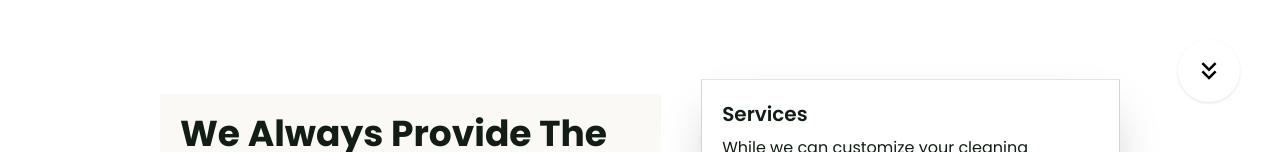
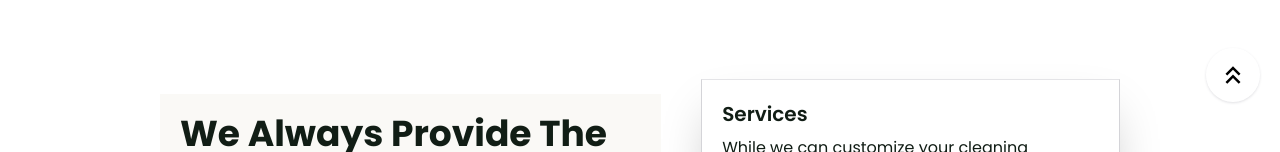
Before and after one commit to DsDigitalz/Business-Cleaning-Services-Website, a React (Vite) app: page / in a window 1280 px wide. Shown: the part 618-770 px from the top of the page. Built offline with nearby package versions, Linux system fonts and the light colour scheme.

Commit message:
modified the Scroll component

```diff
--- a/src/Components/Scroll.jsx
+++ b/src/Components/Scroll.jsx
@@ -1,10 +1,10 @@
 import React from 'react'
-import { MdKeyboardDoubleArrowDown } from "react-icons/md";
+import { MdKeyboardDoubleArrowUp } from "react-icons/md";
 export default function Scroll() {
   return (
     <section>
-        <div className='fixed bottom-20 right-10 bg-[#ffffff85] p-4 shadow shadow-zinc-200 rounded-full text-3xl'>
-      <MdKeyboardDoubleArrowDown />
+        <div className='fixed bottom-20 right-3  lg:right-5 bg-[#ffffff85] text-2xl p-2 lg:p-3 shadow shadow-zinc-200 rounded-full lg:text-3xl'>
+      <MdKeyboardDoubleArrowUp />
       </div>
     </section>
   )
```
